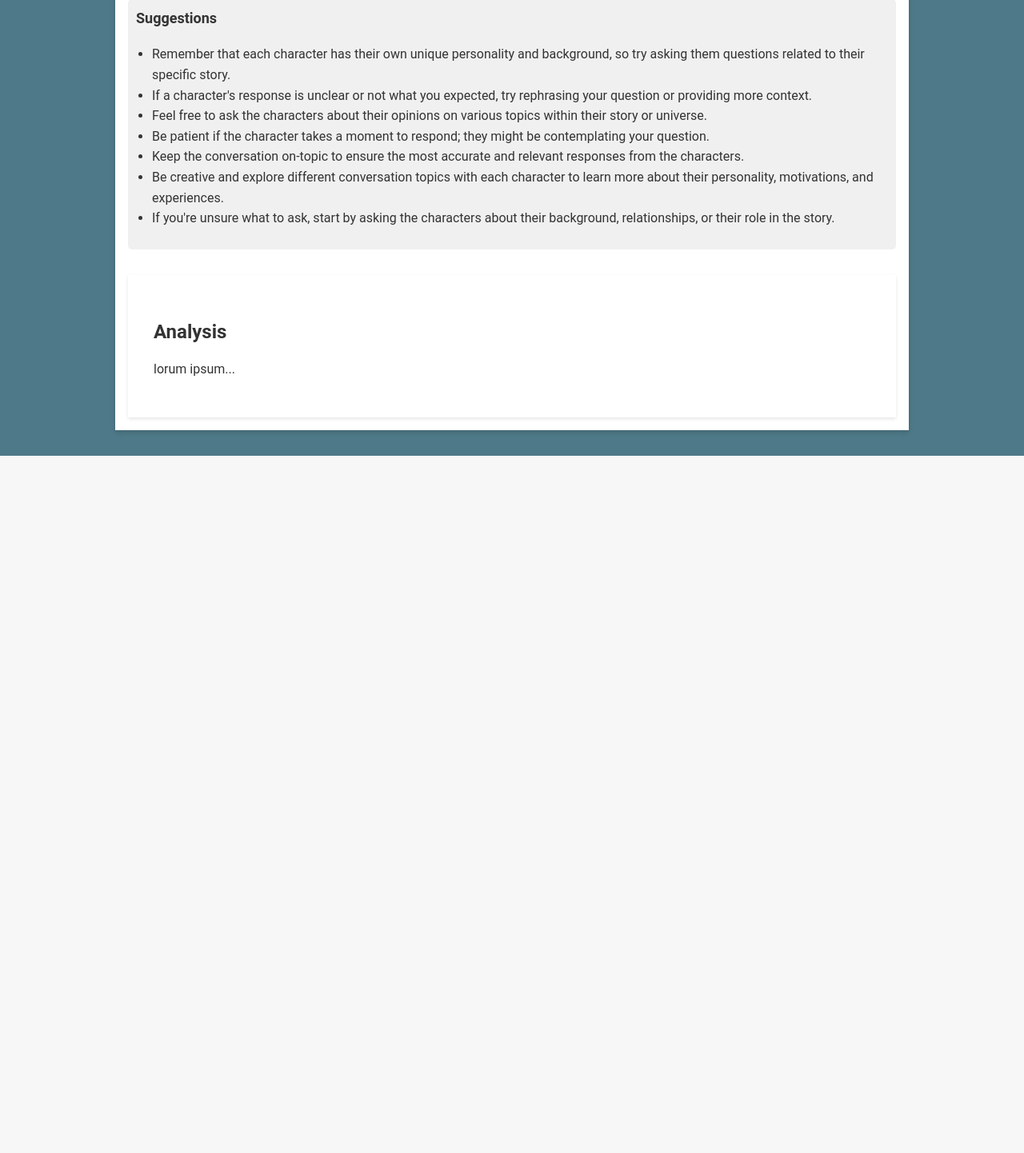
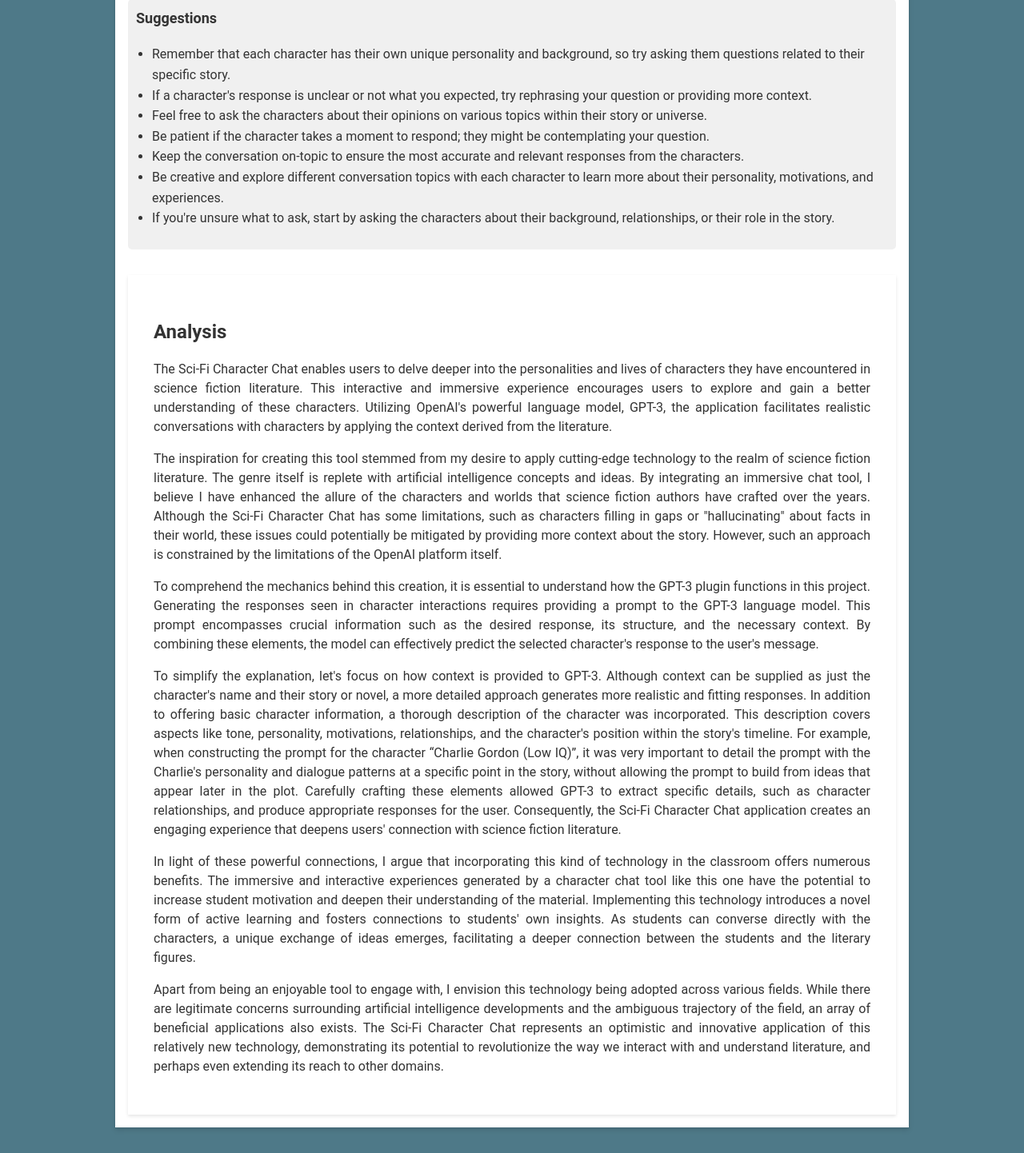
Before and after one commit to dMax484/SciFiChatbot, a Flask app: page / in a window 1280 px wide. Shown: the part 879-2321 px from the top of the page at 80% size. Before the commit the page ends 1449 px from the top, so only its background shows below. Run offline with Flask 3, Linux system fonts and the light colour scheme.

Commit message:
final updates

```diff
--- a/app.py
+++ b/app.py
@@ -2,7 +2,7 @@
 import openai
 import os
 import json
-import time
+from datetime import datetime
 from dotenv import load_dotenv
 from flask import Flask, render_template, request, jsonify
 
@@ -32,13 +32,11 @@ def generate_response(character, character_info, chat_history):
     # Prepare the prompt for the OpenAI API
     prompt = f"User is having a conversation with {character}. {character} is from the novel {character_info['book']}.\nHere is some info about the character: {character_info['description']}\nThe character should respond in a manner consistent with their personality and background. Respond using only the tone, manner and vocabulary of the given character.\n\n"
 
-    print(prompt)
     for message in chat_history:
         prompt += f"{message['role']}: {message['message']}\n"
 
     prompt += f"{character}: "
 
-    print(prompt)
     # Call the OpenAI API
     response = openai.Completion.create(
         engine="text-davinci-003",
@@ -52,8 +50,15 @@ def generate_response(character, character_info, chat_history):
 
     # Extract the generated text from the response
     character_response = response.choices[0].text.strip()
-    #character_response = "test"
-    #time.sleep(2)
+
+    # Save the user message and character response to a file
+    with open("static/data/conversation_history.txt", "a") as f:
+        timestamp = datetime.now().strftime("%Y-%m-%d %H:%M:%S")
+        f.write(f"Time: {timestamp}\n")
+        last_user_message = chat_history[-1]['message']
+        f.write(f"User: {last_user_message}\n")
+        f.write(f"{character}: {character_response}\n")
+        f.write(os.linesep)  # Add a line separator to distinguish conversations
 
     return character_response
 
--- a/static/css/styles.css
+++ b/static/css/styles.css
@@ -182,6 +182,13 @@ body {
 }
 
 .analysis-container p {
+    font-size: 16px;
+    line-height: 1.5;
+    text-align: justify;
+    margin-bottom: 1em;
+}
+
+.analysis-container p {
     font-size: 1rem;
     line-height: 1.5;
     text-align: justify;
--- a/templates/index.html
+++ b/templates/index.html
@@ -56,9 +56,24 @@
         </div>
         <div class="analysis-container">
             <h2>Analysis</h2>
-            <p>
-                lorum ipsum...
-            </p>
+                <p>
+                    The Sci-Fi Character Chat enables users to delve deeper into the personalities and lives of characters they have encountered in science fiction literature. This interactive and immersive experience encourages users to explore and gain a better understanding of these characters. Utilizing OpenAI's powerful language model, GPT-3, the application facilitates realistic conversations with characters by applying the context derived from the literature.
+                </p>
+                <p>
+                    The inspiration for creating this tool stemmed from my desire to apply cutting-edge technology to the realm of science fiction literature. The genre itself is replete with artificial intelligence concepts and ideas. By integrating an immersive chat tool, I believe I have enhanced the allure of the characters and worlds that science fiction authors have crafted over the years. Although the Sci-Fi Character Chat has some limitations, such as characters filling in gaps or "hallucinating" about facts in their world, these issues could potentially be mitigated by providing more context about the story. However, such an approach is constrained by the limitations of the OpenAI platform itself.
+                </p>
+                <p>
+                    To comprehend the mechanics behind this creation, it is essential to understand how the GPT-3 plugin functions in this project. Generating the responses seen in character interactions requires providing a prompt to the GPT-3 language model. This prompt encompasses crucial information such as the desired response, its structure, and the necessary context. By combining these elements, the model can effectively predict the selected character's response to the user's message.
+                </p>
+                <p>
+                    To simplify the explanation, let's focus on how context is provided to GPT-3. Although context can be supplied as just the character's name and their story or novel, a more detailed approach generates more realistic and fitting responses. In addition to offering basic character information, a thorough description of the character was incorporated. This description covers aspects like tone, personality, motivations, relationships, and the character's position within the story's timeline. For example, when constructing the prompt for the character “Charlie Gordon (Low IQ)”, it was very important to detail the prompt with the Charlie's personality and dialogue patterns at a specific point in the story, without allowing the prompt to build from ideas that appear later in the plot. Carefully crafting these elements allowed GPT-3 to extract specific details, such as character relationships, and produce appropriate responses for the user. Consequently, the Sci-Fi Character Chat application creates an engaging experience that deepens users' connection with science fiction literature.
+                </p>
+                <p>
+                    In light of these powerful connections, I argue that incorporating this kind of technology in the classroom offers numerous benefits. The immersive and interactive experiences generated by a character chat tool like this one have the potential to increase student motivation and deepen their understanding of the material. Implementing this technology introduces a novel form of active learning and fosters connections to students' own insights. As students can converse directly with the characters, a unique exchange of ideas emerges, facilitating a deeper connection between the students and the literary figures.
+                </p>
+                <p>
+                    Apart from being an enjoyable tool to engage with, I envision this technology being adopted across various fields. While there are legitimate concerns surrounding artificial intelligence developments and the ambiguous trajectory of the field, an array of beneficial applications also exists. The Sci-Fi Character Chat represents an optimistic and innovative application of this relatively new technology, demonstrating its potential to revolutionize the way we interact with and understand literature, and perhaps even extending its reach to other domains.
+                </p>
         </div>
     </div>
 
```
Also changed, not shown: 1 other file.
